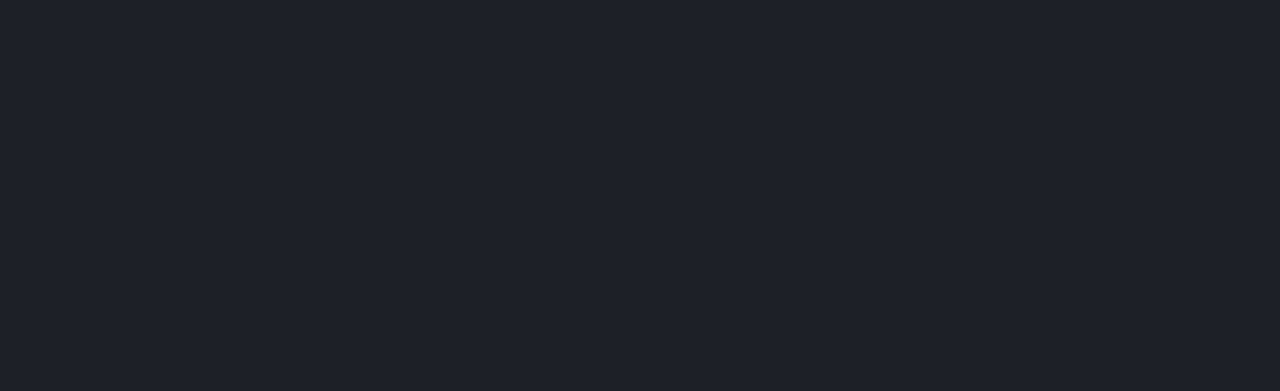
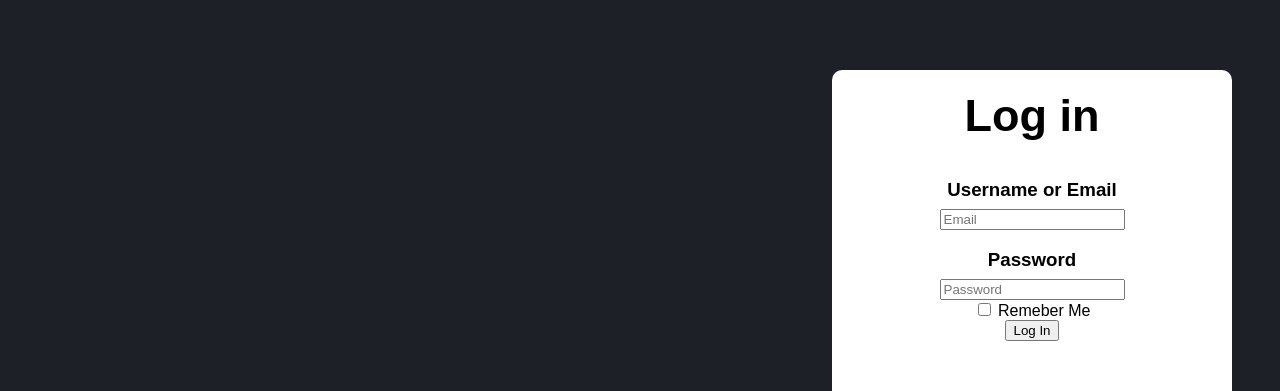
Before and after one commit to Openlab-Appslab/Hours-Alpha, an Angular app: page /login in a window 1280 px wide. Shown: the part 420-811 px from the top of the page. Built offline with nearby package versions, Linux system fonts and the light colour scheme.

Commit message:
Add login form

```diff
--- a/src/app/log-in-page/log-in-page.component.css
+++ b/src/app/log-in-page/log-in-page.component.css
@@ -4,4 +4,23 @@
     width: 100%;
     color: white;
     position: absolute;
+    font-family: sans-serif;
 }
+
+.login-form{
+    background-color: #FFFFFF;
+    color: #000000;
+    width: 400px;
+    text-align: center;
+    height: 500px;
+    position: relative;
+    margin-left: 65%;
+    margin-top: 150px;
+    border-radius: 10px;
+    font-family: sans-serif;
+}
+
+.login_heading{
+    font-size: 45px;
+    padding-top: 20px;
+}
--- a/src/app/log-in-page/log-in-page.component.html
+++ b/src/app/log-in-page/log-in-page.component.html
@@ -1,3 +1,14 @@
 <div  class="main">
-
+    <div class="login-form">
+        <form class="login">
+            <label><h2 class="login_heading">Log in</h2></label>
+            <label><h3 style="margin-bottom: -10px;">Username or Email</h3></label><br>
+            <input type="email" placeholder="Email" required>
+            <label><h3 style="margin-bottom: -10px;">Password</h3></label><br>
+            <input type="text" placeholder="Password" required><br>
+            <input type="checkbox" id="keepsigned"> Remeber Me
+            <br>
+            <button type="submit">Log In</button>
+        </form>
+    </div>
 </div>
```
